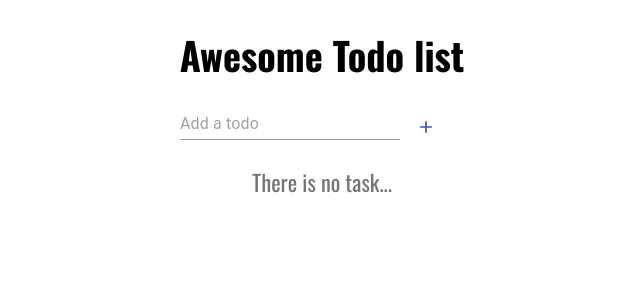
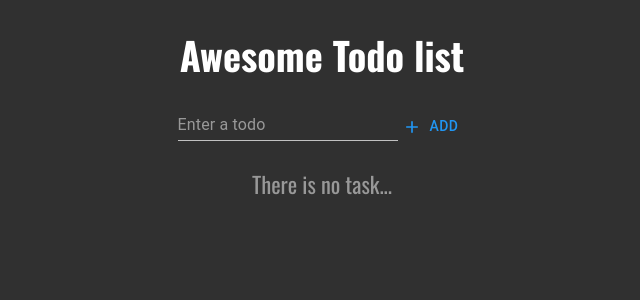
Before and after one commit to taichi-t/redux_hooks_todo_app, a React (Create React App) app: page / in a window 1280 px wide. Shown: the top 300 px of the page, without its empty margins (318-958 px from the left). Built offline with nearby package versions, Linux system fonts and the light colour scheme; the HTML template or start-up script is replaced by a standard one.

Commit message:
create:dark theme

```diff
--- a/src/App.js
+++ b/src/App.js
@@ -7,14 +7,18 @@ import TodoList from "./components/TodoList";
 import Navbar from "./components/Navbar";
 
 import { GlobalStyle } from "./GlobalStyle";
+import { ThemeProvider } from "@material-ui/core/styles";
+import { theme } from "./GlobalStyle";
 
 function App() {
   return (
     <Provider store={store}>
-      <GlobalStyle />
-      <Navbar />
-      <TodoInput />
-      <TodoList />
+      <ThemeProvider theme={theme}>
+        <GlobalStyle bgc={theme.palette.background.default} />
+        <Navbar />
+        <TodoInput />
+        <TodoList />
+      </ThemeProvider>
     </Provider>
   );
 }
--- a/src/GlobalStyle.jsx
+++ b/src/GlobalStyle.jsx
@@ -1,11 +1,24 @@
 import { createGlobalStyle } from "styled-components";
+import { createMuiTheme } from "@material-ui/core/styles";
 
 export const GlobalStyle = createGlobalStyle`
   body {
   font-size:62.5%;
-  background-color: #fff;
+  background-color: ${(props) => props.bgc};
   max-width: 350px;
   margin: 20px auto;
   font-family: 'Oswald', sans-serif
   }
 `;
+
+export const theme = createMuiTheme({
+  palette: {
+    type: "dark",
+    primary: {
+      main: "#2196f3",
+    },
+    secondary: {
+      main: "#f50057",
+    },
+  },
+});
--- a/src/components/Navbar.jsx
+++ b/src/components/Navbar.jsx
@@ -1,12 +1,11 @@
 import React from "react";
 import styled from "styled-components";
 
+//style
+import { theme } from "../GlobalStyle";
+
 export const Navbar = () => {
-  return (
-    <div>
-      <Title>Awesome Todo list</Title>
-    </div>
-  );
+  return <Title color={theme.palette.text.primary}>Awesome Todo list</Title>;
 };
 
 export default Navbar;
@@ -15,4 +14,5 @@ export default Navbar;
 const Title = styled.h1`
   font-size: 2.4rem;
   text-align: center;
+  color: ${(props) => props.color};
 `;
--- a/src/components/TodoInput.jsx
+++ b/src/components/TodoInput.jsx
@@ -29,11 +29,11 @@ export const TodoInput = () => {
   };
   return (
     <Container>
-      <form onSubmit={onSubmit}>
+      <form onSubmit={onSubmit} action="submit" noValidate autoComplete="off">
         <Input
           type="text"
           name="todo"
-          placeholder="Add a todo"
+          placeholder="Enter a todo"
           value={todo}
           onChange={onChange}
         />
@@ -42,7 +42,9 @@ export const TodoInput = () => {
           color="primary"
           style={{ margin: 0 }}
           startIcon={<AddIcon />}
-        />
+        >
+          ADD
+        </Button>
       </form>
     </Container>
   );
--- a/src/components/TodoList.jsx
+++ b/src/components/TodoList.jsx
@@ -9,6 +9,7 @@ import Checkbox from "@material-ui/core/Checkbox";
 import Button from "@material-ui/core/Button";
 import DeleteIcon from "@material-ui/icons/Delete";
 import DoneIcon from "@material-ui/icons/Done";
+import { theme } from "../GlobalStyle";
 
 export const TodoList = () => {
   const todos = useSelector((state) => state.todos);
@@ -17,7 +18,9 @@ export const TodoList = () => {
   const deleteTodo = (todoId) => dispatch(deleteTodoAction(todoId));
 
   const message =
-    todos.length === 0 ? <Message>There is no task...</Message> : null;
+    todos.length === 0 ? (
+      <Message color={theme.palette.text.disabled}>There is no task...</Message>
+    ) : null;
   return (
     <Container>
       {todos.map((todo) => (
@@ -87,5 +90,5 @@ const Text = styled.span`
 const Message = styled.p`
   text-align: center;
   font-size: 1.4rem;
-  color: #757575;
+  color: ${(props) => props.color};
 `;
```
